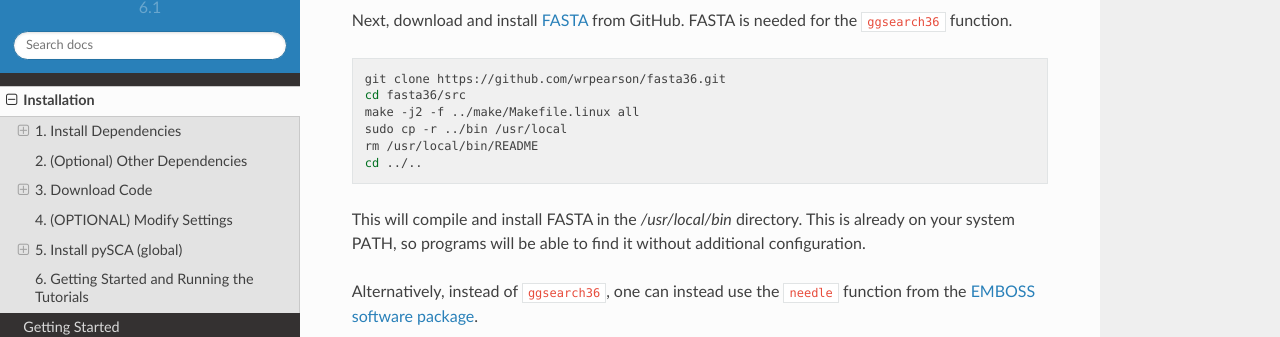
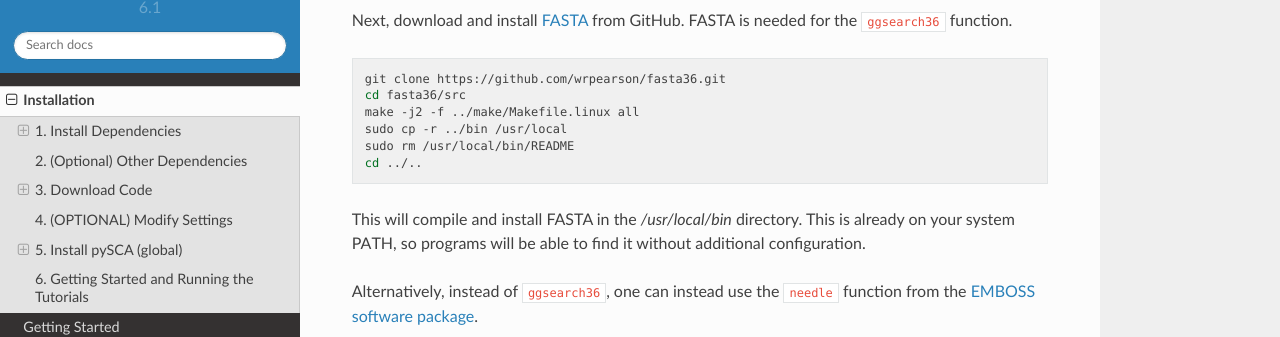
Before and after one commit to ranganathanlab/pySCA, a Sphinx documentation site: the page built from docs/source/install.rst, in a window 1280 px wide and 900 px high, scrolled down 450 px. Shown: the part 138-475 px from the top of the window. Built offline with Sphinx 7.4.7 and the Read the Docs theme 2.0.0, drawn with Linux system fonts in a browser that asks for light colours; some of the changed lines change nothing that is shown.

Commit message:
fix typos; use make -j2 across the board

```diff
--- a/docs/source/install.rst
+++ b/docs/source/install.rst
@@ -35,7 +35,7 @@
    cd fasta36/src
    make -j2 -f ../make/Makefile.linux all
    sudo cp -r ../bin /usr/local
-   rm /usr/local/bin/README
+   sudo rm /usr/local/bin/README
    cd ../..
 
 This will compile and install FASTA in the `/usr/local/bin` directory. This
@@ -154,9 +154,9 @@
   git clone https://github.com/wrpearson/fasta36.git
   cd fasta36/src
   export CC=/usr/bin/gcc
-  make CC=/usr/bin/gcc LD=/usr/bin/ld -j4 -f ../make/Makefile.linux all
+  make CC=/usr/bin/gcc LD=/usr/bin/ld -j2 -f ../make/Makefile.linux all
   cp -r ../bin /usr/local/
-  rm /usr/local/README
+  rm /usr/local/bin/README
   cd ../..
 
 Now, :code:`ggsearch36` program, along with the others, are installed in
```
